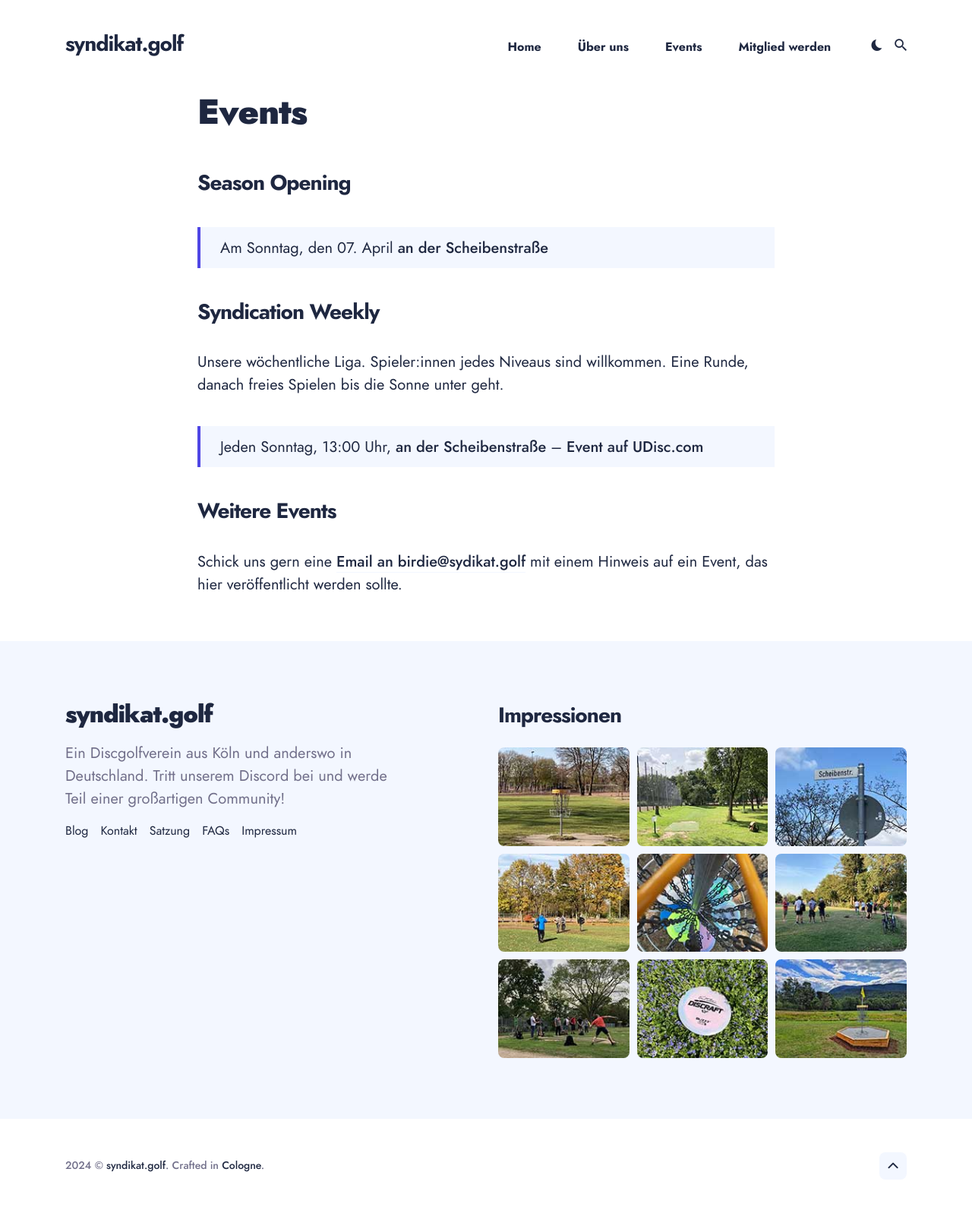
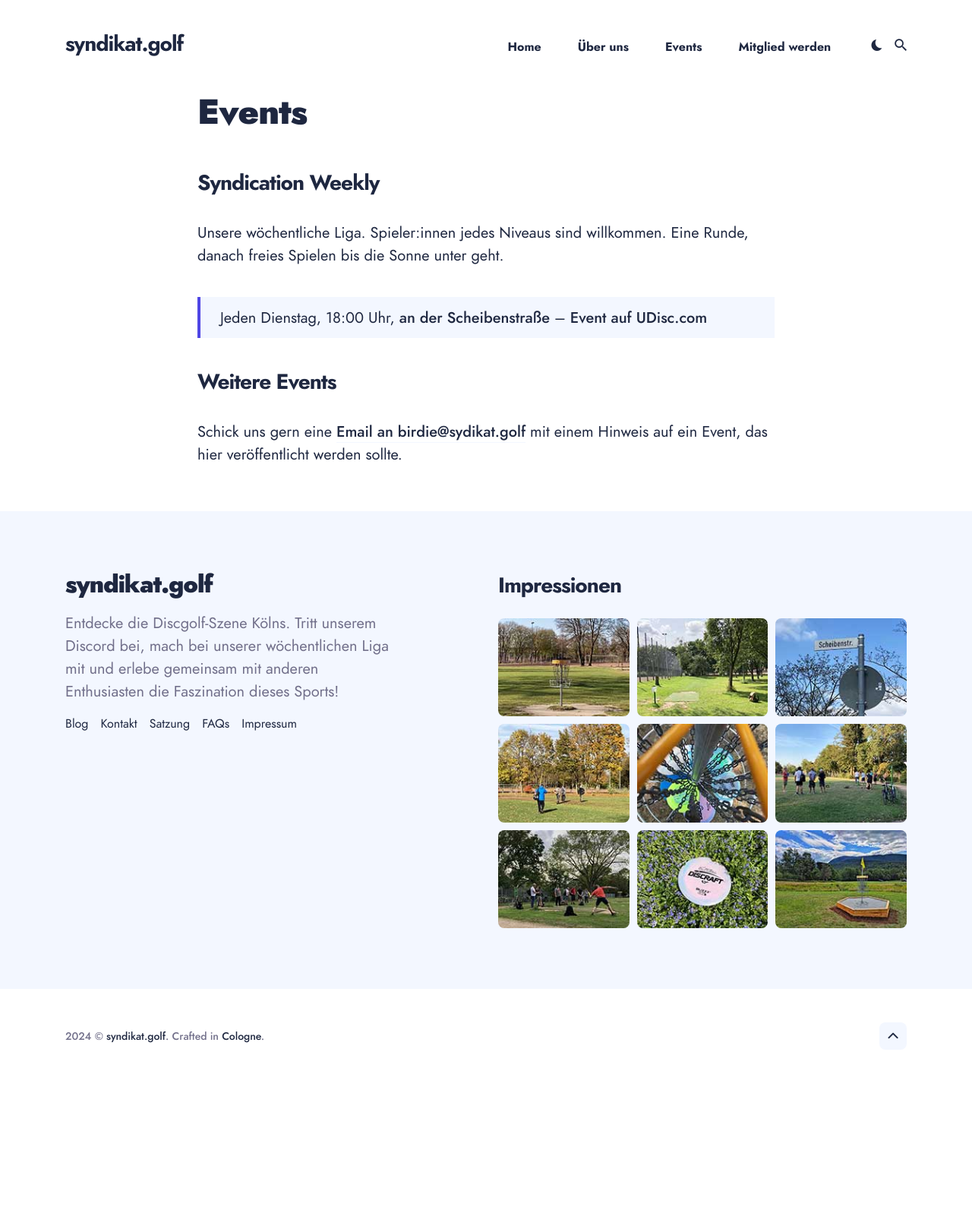
Before and after one commit to maxgreive/syndikat-web, a Jekyll site: the page built from events.md, in a window 1280 px wide. Shown: the whole page at 76% size. Built offline with Jekyll 4.4.1, drawn with Linux system fonts in a browser that asks for light colours; some web fonts are replaced; after the commit the page ends 1426 px from its top, so only the background shows below that.

Commit message:
update stuff

```diff
--- a/_config.yml
+++ b/_config.yml
@@ -21,11 +21,11 @@
 title: syndikat.golf
 email: your-email@example.com
 description: >- # this means to ignore newlines until "baseurl:"
-  Ein Discgolfverein aus Köln und anderswo in Deutschland.
-  Tritt unserem Discord bei und werde Teil einer großartigen Community!
+  Entdecke die Discgolf-Szene Kölns.
+  Tritt unserem Discord bei, mach bei unserer wöchentlichen Liga mit und erlebe gemeinsam mit anderen Enthusiasten die Faszination dieses Sports!
 baseurl: "" # the subpath of your site, e.g. /blog
 url: "https://syndikat.golf" # the base hostname & protocol for your site, e.g. http://example.com
-twitter_username: maxgreive
+twitter_username: maex2k
 github_username:  maxgreive
 permalink: /blog/:categories/:title/
 sharing_image: /assets/images/syndikat-sharing-image.png
--- a/_includes/components/header.html
+++ b/_includes/components/header.html
@@ -11,7 +11,7 @@
                         <div class="nav__title">{{ site.data.menus.main_menu.title }}</div>
                         <ul class="nav__list list-reset">
                             {% for item in site.data.menus.main_menu.items %}
-                                <li class="nav__item">
+                                <li class="nav__item{% if item.mobileOnly %} hide-desktop{% endif %}">
                                     <a href="{{ item.link }}" class="nav__link">
                                         {{ item.label }}
                                     </a>
--- a/assets/css/style.css
+++ b/assets/css/style.css
@@ -2542,6 +2542,10 @@ table td {
   margin-left: auto
 }
 
+.main-nav .nav__item.hide-desktop {
+  display: none;
+}
+
 @media only screen and (max-width: 1024px) {
   .main-nav {
     position: fixed;
--- a/events.md
+++ b/events.md
@@ -3,15 +3,11 @@ title: Events
 layout: page
 ---
 
-## Season Opening
-
-> Am Sonntag, den 07. April [an der Scheibenstraße](https://goo.gl/maps/yqyVDEoEs8Qd5LD56)
-
 ## Syndication Weekly
 
 Unsere wöchentliche Liga. Spieler:innen jedes Niveaus sind willkommen. Eine Runde, danach freies Spielen bis die Sonne unter geht.
 
-> Jeden Sonntag, 13:00 Uhr, [an der Scheibenstraße](https://goo.gl/maps/yqyVDEoEs8Qd5LD56) – [Event auf UDisc.com](https://udisc.com/leagues/syndication-weekly)
+> Jeden Dienstag, 18:00 Uhr, [an der Scheibenstraße](https://goo.gl/maps/yqyVDEoEs8Qd5LD56) – [Event auf UDisc.com](https://udisc.com/leagues/syndication-weekly)
 
 ## Weitere Events
 
```
Also changed, not shown: _data/menus/main_menu.yml (+12 -0 lines).
